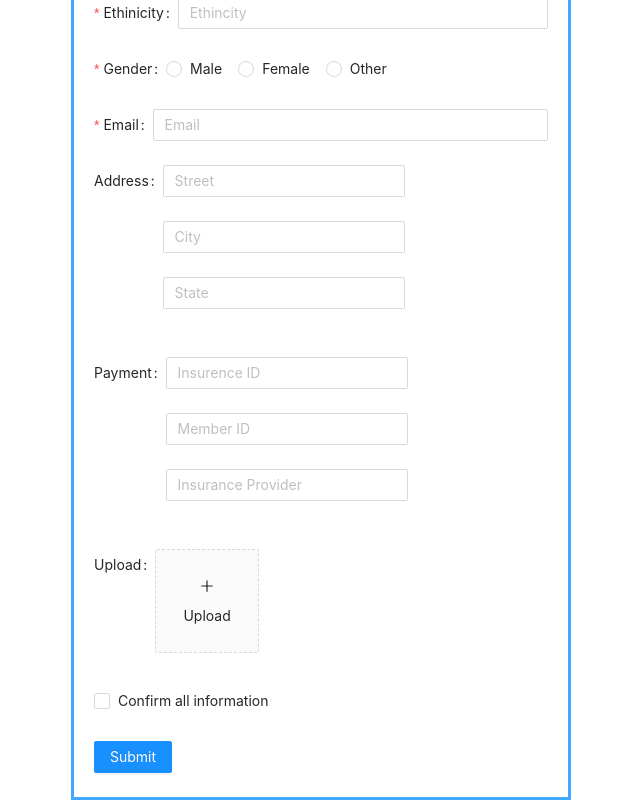
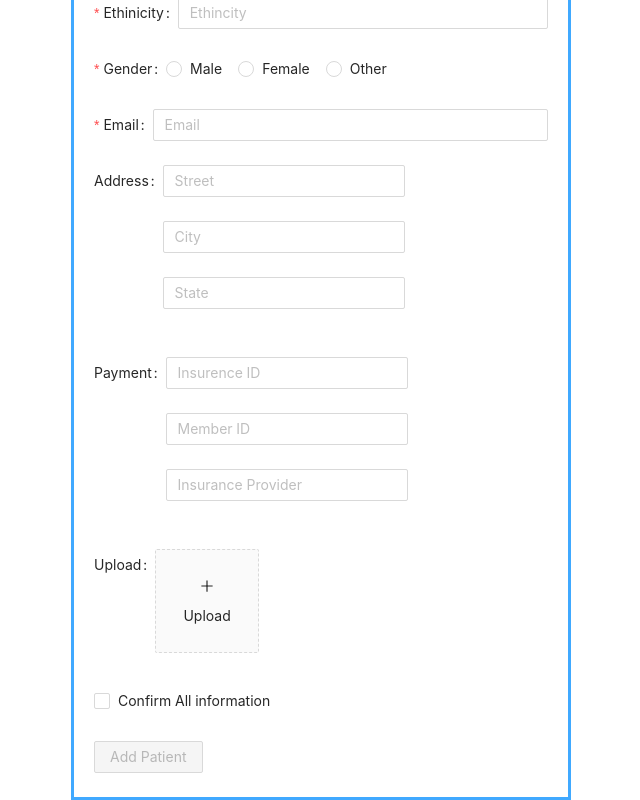
Before and after one commit to Panas18/VAS, a React (Create React App) app: page /addpatient in a window 1280 px wide. Shown: the part 266-1066 px from the top of the page, without its empty margins (319-959 px from the left). Built offline with nearby package versions, Linux system fonts and the light colour scheme; sample sign-in values are in the browser's storage.

Commit message:
Add patient button only enabled when checkbox in clicked

```diff
--- a/src/components/patientForm/patientForm.tsx
+++ b/src/components/patientForm/patientForm.tsx
@@ -1,4 +1,5 @@
 import React from "react";
+import { useState } from "react";
 import { Button, Form, Input, DatePicker, Radio, Upload, Checkbox } from "antd";
 import { PlusOutlined } from "@ant-design/icons";
 import { useDispatch, useSelector } from "react-redux";
@@ -8,7 +9,12 @@ import { singlePatientInterface } from "../../store/sliceInterface/patientInform
 import { RootState } from "../../store/store";
 
 export const PatientForm: React.FC = () => {
+  const [form] = Form.useForm();
   const dispatch = useDispatch();
+  const [check, setCheck] = useState(false);
+  const onCheckboxChange = (e: { target: { checked: boolean } }) => {
+    setCheck(e.target.checked);
+  };
   const patientData = useSelector(
     (state: RootState) => state.patientRecord.data,
   );
@@ -42,9 +48,8 @@ export const PatientForm: React.FC = () => {
   return (
     <div className="patientForm">
       <Form
+        form={form}
         name="basic"
-        // labelCol={{ span: 10 }}
-        // wrapperCol={{ span: 10 }}
         onFinish={onFinish}
         onFinishFailed={onFinishFailed}
         initialValues={{ remember: true }}
@@ -156,16 +161,15 @@ export const PatientForm: React.FC = () => {
         <Form.Item
           name="Confirm"
           valuePropName="checked"
-          // wrapperCol={{ offset: 6, span: 10 }}
           rules={[{ required: true, message: "Confirmation Required" }]}
         >
-          <Checkbox>Confirm all information</Checkbox>
+          <Checkbox checked={check} onChange={onCheckboxChange}>
+            Confirm All information
+          </Checkbox>
         </Form.Item>
-        <Form.Item
-        // wrapperCol={{ offset: 6, span: 10 }}
-        >
-          <Button type="primary" htmlType="submit">
-            Submit
+        <Form.Item>
+          <Button type="primary" htmlType="submit" disabled={!check}>
+            Add Patient
           </Button>
         </Form.Item>
       </Form>
```
